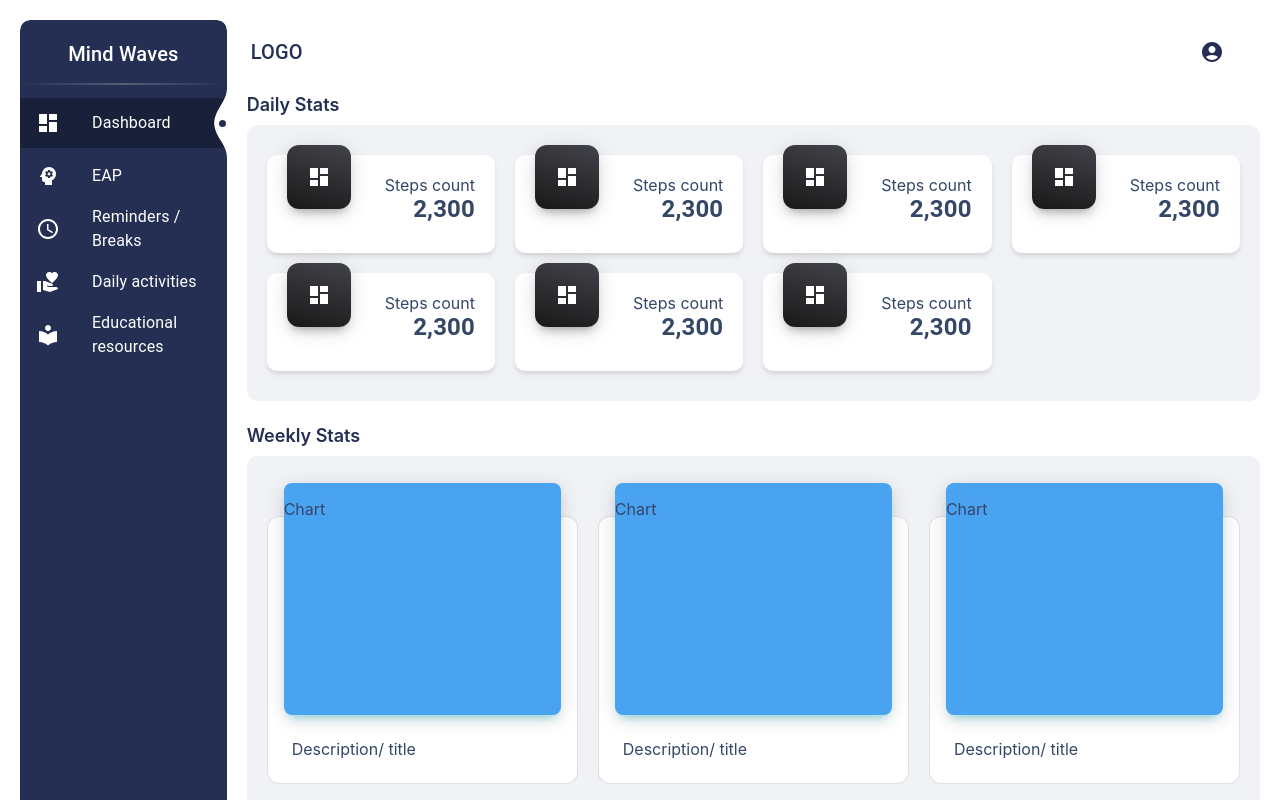
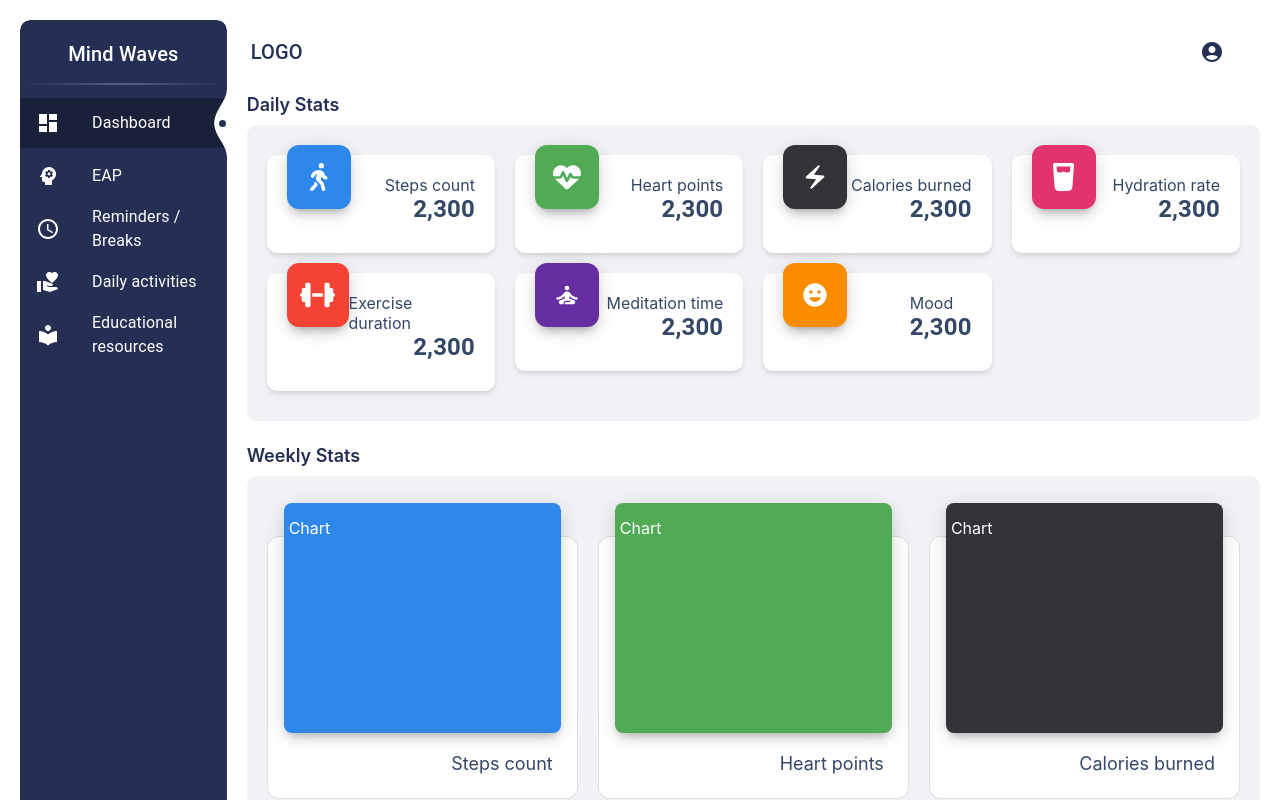
Before and after one commit to kashishahuja2002/Mind-Waves-ServiceNow-Code-To-Win, a React (Create React App) app: page /pages/dashboard in a window 1280 px wide. Shown: the top 800 px of the page. Built offline with nearby package versions, Linux system fonts and the light colour scheme.

Commit message:
feat/dashboard colors and icons

```diff
--- a/src/components/pages/Sidebar.js
+++ b/src/components/pages/Sidebar.js
@@ -10,25 +10,13 @@ import ListItemIcon from '@mui/material/ListItemIcon';
 import ListItemText from '@mui/material/ListItemText';
 import Divider from "@mui/material/Divider";
 import Typography from '@mui/material/Typography';
-import DashboardIcon from '@mui/icons-material/Dashboard';  // Dashboard Icon
-import PsychologyIcon from '@mui/icons-material/Psychology';    // EAP Icon
-import ScheduleIcon from '@mui/icons-material/Schedule';    // Reminders/Breaks Icon
-import VolunteerActivismIcon from '@mui/icons-material/VolunteerActivism';  // Daily activities Icon
-import LocalLibraryIcon from '@mui/icons-material/LocalLibrary';    // Educational resources Icon
 
 import SidebarCurve from '../../assets/images/SidebarCurve.svg';
+import { sidebarList } from "../Constants";
 
 export const SidebarContents = () => {
     const activeLink = useLocation().pathname;
     const navigate = useNavigate();
-
-    const sidebarList = [
-        {name: "Dashboard", link: "/pages/dashboard", icon: <DashboardIcon />},
-        {name: "EAP", link: "/pages/eap", icon: <PsychologyIcon />},
-        {name: "Reminders / Breaks", link: "/pages/reminders-breaks", icon: <ScheduleIcon />},
-        {name: "Daily activities", link: "/pages/daily-activities", icon: <VolunteerActivismIcon />},
-        {name: "Educational resources", link: "/pages/educational-resources", icon: <LocalLibraryIcon />},
-    ];
 
     return (
         <Box className="sidebarContents" sx={{ padding: "10px 0" }}>
--- a/src/components/pages/dashboard/DailyStats.js
+++ b/src/components/pages/dashboard/DailyStats.js
@@ -4,14 +4,19 @@ import Grid from '@mui/material/Grid';
 import Box from '@mui/material/Box';
 import Card from '@mui/material/Card';
 import Typography from '@mui/material/Typography';
-import DashboardIcon from '@mui/icons-material/Dashboard';  // Dashboard Icon
 
-const StatCard = () => {
+import { statsList } from "../../Constants";
+
+const StatCard = (obj) => {
   return (
     <Card variant="outlined" className="daily-stat-card ">
-        <Box className="icon-box"><DashboardIcon /></Box>
+        <Box className="icon-box"
+          sx={{ backgroundColor: `${obj.color}`}}
+        >
+          {obj.icon}
+        </Box>
         <Box>
-          <span> Steps count </span>
+          <span> {obj.title} </span>
           <Typography variant="h4" gutterBottom> 2,300 </Typography>
         </Box>
     </Card>
@@ -27,13 +32,10 @@ const DailyStats = () => {
       alignItems="centre"
       className="daily-stats"
     >
-      <Grid item xs={12} sm={6} md={4} lg={3}> {StatCard()} </Grid>
-      <Grid item xs={12} sm={6} md={4} lg={3}> {StatCard()} </Grid>
-      <Grid item xs={12} sm={6} md={4} lg={3}> {StatCard()} </Grid>
-      <Grid item xs={12} sm={6} md={4} lg={3}> {StatCard()} </Grid>
-      <Grid item xs={12} sm={6} md={4} lg={3}> {StatCard()} </Grid>
-      <Grid item xs={12} sm={6} md={4} lg={3}> {StatCard()} </Grid>
-      <Grid item xs={12} sm={6} md={4} lg={3}> {StatCard()} </Grid>
+      {statsList.map((obj, index) => (
+          <Grid item key={`daily-stat-${index}`} xs={12} sm={6} md={4} lg={3}> {StatCard(obj)} </Grid>
+        )
+      )}
     </Grid>
   );
 }
--- a/src/components/pages/dashboard/WeeklyStats.js
+++ b/src/components/pages/dashboard/WeeklyStats.js
@@ -4,15 +4,19 @@ import Grid from '@mui/material/Grid';
 import Box from '@mui/material/Box';
 import Card from '@mui/material/Card';
 
-const GraphCard = () => {
+import { statsList } from "../../Constants";
+
+const GraphCard = (obj) => {
   return (
     <Card variant="outlined" className="weekly-stat-card" >
       <Box className="container-box">
-        <Box className="chart-box">
+        <Box className="chart-box"
+          sx={{ backgroundColor: `${obj.color}` }}
+        >
             Chart
         </Box>
         <Box className="title-box">
-            Description/ title
+            {obj.title}
         </Box>
       </Box>
     </Card>
@@ -28,13 +32,10 @@ const WeeklyStats = () => {
       alignItems="centre"
       className="weekly-stats"
     >
-        <Grid item xs={12} sm={6} md={4}>{GraphCard()}</Grid>
-        <Grid item xs={12} sm={6} md={4}>{GraphCard()}</Grid>
-        <Grid item xs={12} sm={6} md={4}>{GraphCard()}</Grid>
-        <Grid item xs={12} sm={6} md={4}>{GraphCard()}</Grid>
-        <Grid item xs={12} sm={6} md={4}>{GraphCard()}</Grid>
-        <Grid item xs={12} sm={6} md={4}>{GraphCard()}</Grid>
-        <Grid item xs={12} sm={6} md={4}>{GraphCard()}</Grid>
+      {statsList.map((obj, index) => (
+          <Grid item key={`weekly-stat-${index}`} xs={12} sm={6} md={4}>{GraphCard(obj)}</Grid>
+        )
+      )}
     </Grid>
   );
 }
--- a/src/styles/pages/dashboard/dashboard.scss
+++ b/src/styles/pages/dashboard/dashboard.scss
@@ -41,10 +41,13 @@
             width: 4rem;
             height: 4rem;
             margin-top: -30px;
-            background: linear-gradient(195deg, #42424a, #191919);
             color: #ffffff;
             border-radius: 0.75rem;
             box-shadow: 0rem 0.25rem 1.25rem 0rem rgb(0 0 0 / 14%), 0rem 0.4375rem 0.625rem -0.3125rem rgb(64 64 64 / 40%);
+
+            svg {
+                font-size: 28px;
+            }
         }
 
         .MuiTypography-root {
@@ -71,7 +74,6 @@
             background-clip: border-box;
             border: 0 solid rgba(0, 0, 0, 0.125);
             box-shadow: 0rem 0.25rem 0.375rem -0.0625rem rgb(0 0 0 / 10%), 0rem 0.125rem 0.25rem -0.0625rem rgb(0 0 0 / 6%);
-            // height: 100%;
         }
 
         .container-box {
@@ -82,28 +84,19 @@
         }
 
         .chart-box {
-            padding-top: 16px;
-            padding-bottom: 16px;
-            padding-right: 4px;
+            padding: 15px 5px;
             margin-top: -50px;
             height: 12.5rem;
-            opacity: 1;
-            background-color: #49a3f1;
-            // background: linear-gradient(195deg, #49a3f1, #1A73E8);
-            color: #344767;
+            color: #ffffff;
             border-radius: 0.5rem;
-            box-shadow: 0rem 0.25rem 1.25rem 0rem rgb(0 0 0 / 14%), 0rem 0.4375rem 0.625rem -0.3125rem rgb(0 187 212 / 40%);
+            box-shadow: 0rem 0.25rem 1.25rem 0rem rgb(0 0 0 / 14%), 0rem 0.4375rem 0.625rem -0.3125rem rgb(0 0 0 / 25%);
         }
 
         .title-box {
-            padding-top: 24px;
-            padding-bottom: 8px;
-            padding-left: 8px;
-            padding-right: 8px;
-            opacity: 1;
-            background: transparent;
+            padding: 20px 8px 8px;
             color: #344767;
-            border-radius: none;
+            font-size: 18px;
+            text-align: right;
             box-shadow: none;
         }
     }
```
Also changed, not shown: src/components/instructions.md (deleted, +0 -1 lines).
